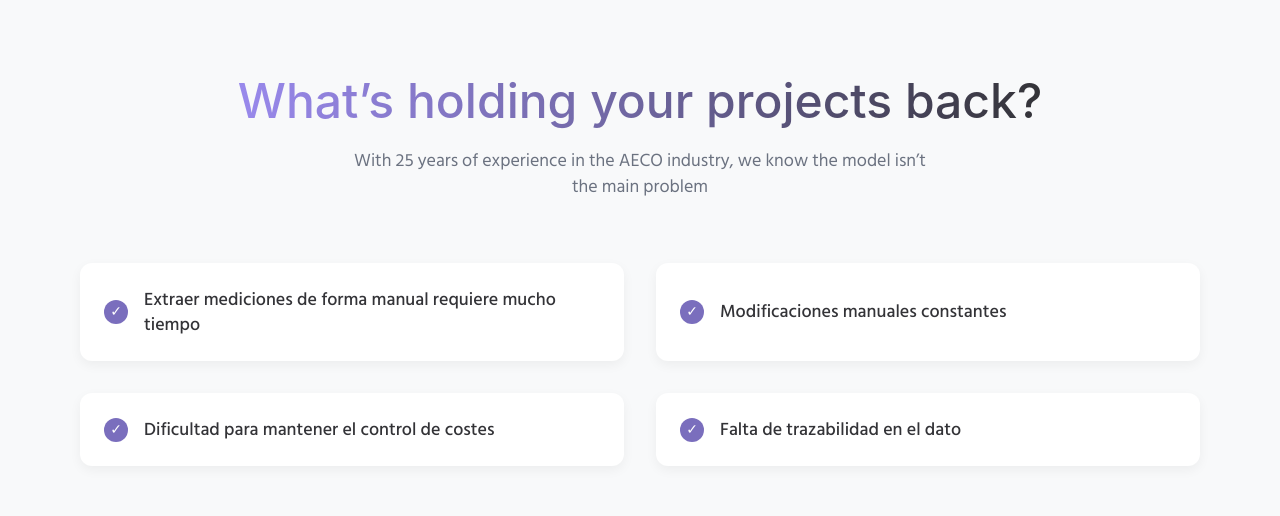
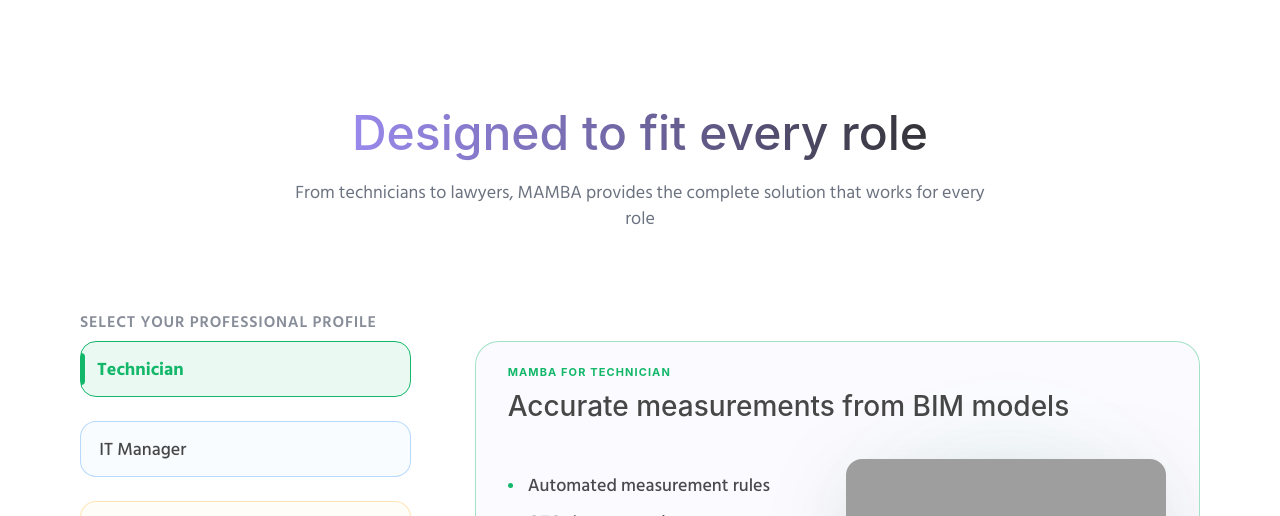
Before and after one commit to Juanda-Mayorga/Repositorio-pruebas-design, a React (Vite) app: page /landing in a window 1280 px wide. Shown: the part 1763-2279 px from the top of the page. Built offline with nearby package versions, Linux system fonts and the light colour scheme; grey boxes are pictures that could not be loaded.

Commit message:
♻️ refactor: remove "What's holding your projects back?" section from LandingPage - Remove the "What's holding your projects back?" section from the Landing Page layout to simplify the user flow. - Delete the unused `problems` data array array to clean up the code.

```diff
--- a/src/web/pages/LandingPage.tsx
+++ b/src/web/pages/LandingPage.tsx
@@ -110,12 +110,7 @@
         { name: 'Construction', image: constructionImg },
     ];
 
-    const problems = [
-        "Extraer mediciones de forma manual requiere mucho tiempo",
-        "Modificaciones manuales constantes",
-        "Dificultad para mantener el control de costes",
-        "Falta de trazabilidad en el dato"
-    ];
+
 
     return (
         <MainLayout sx={{ bgcolor: '#FCFCFC' }} mainSx={{ mt: 0 }}>
@@ -368,74 +363,7 @@
                 </Container>
             </Box>
 
-            {/* 4. What's holding your projects back? */}
-            <Box sx={{ py: { xs: 8, md: 12 }, bgcolor: '#F8F9FA' }}>
-                <Container maxWidth="lg" sx={{ px: { xs: 4, sm: 8, md: 10, lg: 8 } }}>
-                    <Box sx={{ textAlign: 'center', mb: 8 }}>
-                        <Typography
-                            variant="h2"
-                            sx={{
-                                mb: 2,
-                                fontWeight: 500,
-                                background: 'linear-gradient(to right, #9989EC, #6E659F, #333337)',
-                                WebkitBackgroundClip: 'text',
-                                WebkitTextFillColor: 'transparent',
-                                backgroundClip: 'text',
-                                display: 'inline-block',
-                                fontSize: { xs: '32px', md: '48px' }
-                            }}
-                        >
-                            What’s holding your <Box component="span" sx={{ color: theme.palette.web.action.primary }}>projects back</Box>?
-                        </Typography>
-                        <Typography
-                            variant="body1"
-                            sx={{
-                                color: 'text.secondary',
-                                maxWidth: '600px',
-                                mx: 'auto',
-                                fontFamily: '"Hind Siliguri", sans-serif'
-                            }}
-                        >
-                            With 25 years of experience in the AECO industry, we know the model isn’t the main problem
-                        </Typography>
-                    </Box>
 
-                    <Grid container spacing={4}>
-                        {problems.map((problem, index) => (
-                            <Grid key={index} size={{ xs: 12, md: 6 }}>
-                                <Box sx={{
-                                    display: 'flex',
-                                    alignItems: 'center',
-                                    bgcolor: '#FFFFFF',
-                                    p: 3,
-                                    borderRadius: '12px',
-                                    boxShadow: '0 4px 12px rgba(0,0,0,0.05)',
-                                    height: '100%'
-                                }}>
-                                    <Box sx={{
-                                        width: 24,
-                                        height: 24,
-                                        borderRadius: '50%',
-                                        bgcolor: theme.palette.web.action.primary,
-                                        display: 'flex',
-                                        alignItems: 'center',
-                                        justifyContent: 'center',
-                                        mr: 2,
-                                        color: '#FFFFFF',
-                                        fontSize: '14px',
-                                        flexShrink: 0
-                                    }}>
-                                        ✓
-                                    </Box>
-                                    <Typography variant="body1" sx={{ color: '#333337', fontWeight: 500 }}>
-                                        {problem}
-                                    </Typography>
-                                </Box>
-                            </Grid>
-                        ))}
-                    </Grid>
-                </Container>
-            </Box>
 
             {/* 5. Designed to fit every role */}
             <WebRolesSection />
```
